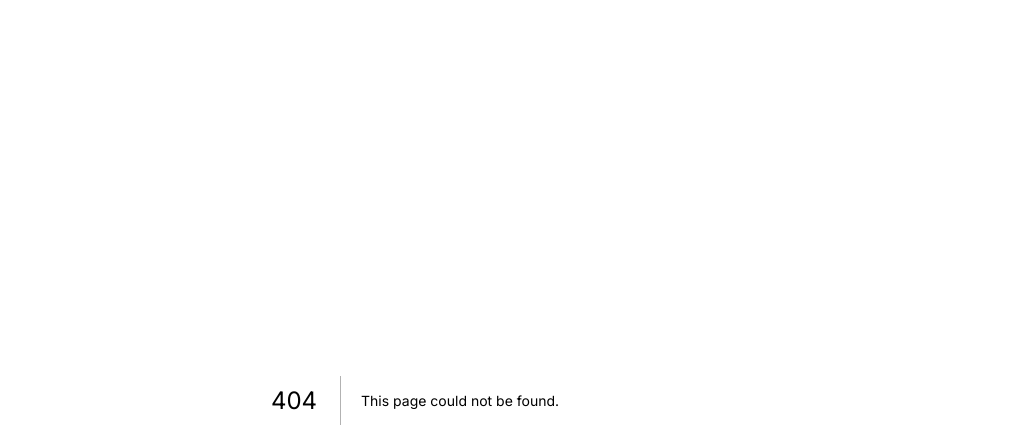
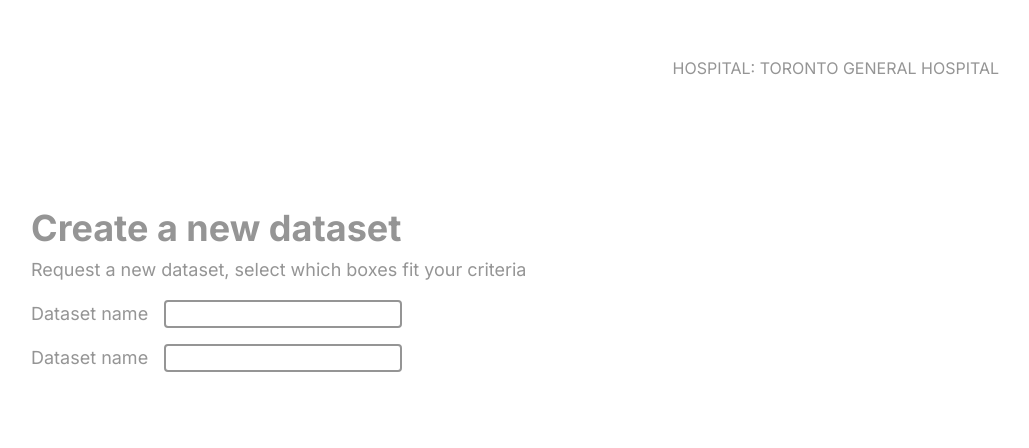
Before and after one commit to Pragma-Gateway/pragma-frontend, a Next.js app: page /buyer/newDataset in a window 1280 px wide. Before the commit this address had no page. Shown: the top 448 px of the page, without its empty margins (225-1254 px from the left). Built offline with nearby package versions, Linux system fonts and the light colour scheme.

Commit message:
started new dataset page

```diff
--- /dev/null
+++ b/pages/buyer/newDataset.jsx
@@ -0,0 +1,79 @@
+import { useState } from "react";
+import {
+  LayoutContainer,
+  ListingSection,
+  SearchSection,
+  TitleSection,
+} from "../../components/dataPage/DataPage";
+
+const listingData = [
+  {
+    institution: "TORONTO GENERAL HOSPITAL",
+    name: "Diabetes Records",
+    entries: 20,
+    columns: 6,
+    offer: 2.0,
+    id: 0,
+  },
+  {
+    institution: "Cancer Research Institute",
+    name: "Glioblastoma Records",
+    entries: 50,
+    columns: 8,
+    offer: 5.0,
+    id: 1,
+  },
+  {
+    institution: "Platlet Society",
+    name: "Thrombocytopenia Records",
+    entries: 100,
+    columns: 15,
+    offer: 2.0,
+    id: 2,
+  },
+];
+
+const InputSection = ({ value, setValue, name }) => {
+  return (
+    <div className="flex space-x-4 pt-2">
+      <p className="text-lg font-normal text-gray-text">{name}</p>
+      <input
+        className="rounded border-gray-text border-2 focus:border-gray-text"
+        value={value}
+        onChange={(e) => setValue(e.target.value)}
+        type="text"
+      />
+    </div>
+  );
+};
+
+// page that displays past data given from that institution
+const NewDataset = () => {
+  // const [listings, setListings] = useState(listingData);
+  // const [listings, setListings] = useState(listingData);
+  const [name, setName] = useState("");
+
+  return (
+    <LayoutContainer title="New Dataset">
+      <TitleSection
+        title="Create a new dataset"
+        subtitle="Request a new dataset, select which boxes fit your criteria"
+      />
+      {/* section for adding data
+      <SearchSection
+        setData={setListings}
+        originalData={listingData}
+        options={{
+          includeScore: false,
+          // Search in `author` and in `tags` array
+          keys: ["id", "institution", "name", "entries", "columns", "offer"],
+        }}
+      /> */}
+      <InputSection name="Dataset name" setValue={setName} value={name} />
+      <InputSection name="Dataset name" setValue={setName} value={name} />
+      {/* <ListingSection listings={listings} /> */}
+    </LayoutContainer>
+  );
+};
+
+export default NewDataset;
```
